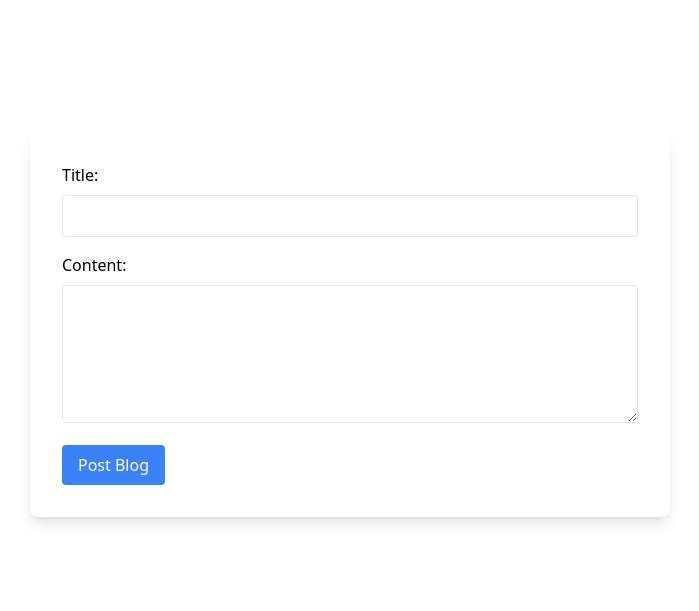
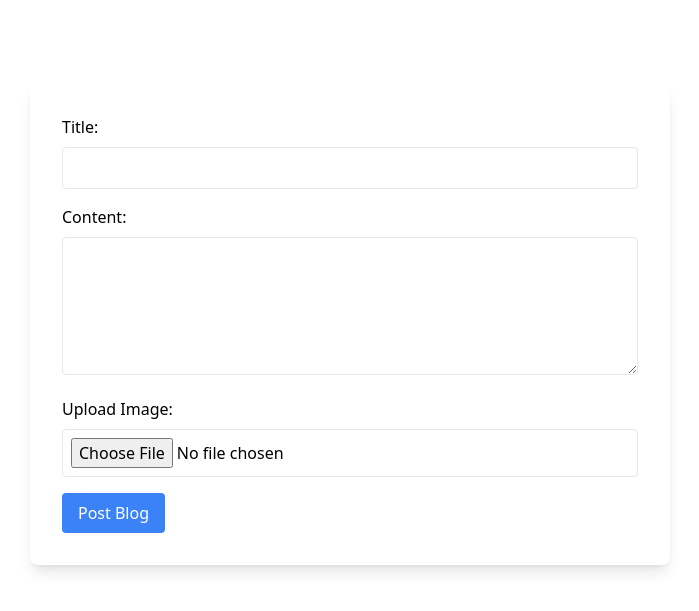
Before and after one commit to saradjung/BlogSite, a Django app: page /postblog/ in a window 1280 px wide. Shown: the part 76-687 px from the top of the page, without its empty margins (290-989 px from the left). Run offline with Django 5.2, Linux system fonts and the light colour scheme; a user stored in the database is signed in; some libraries are stand-ins or nearby versions.

Commit message:
Implement image upload functionality

```diff
--- a/blog_project/blog/models.py
+++ b/blog_project/blog/models.py
@@ -7,6 +7,7 @@ class Post(models.Model):
     author=models.CharField(max_length=100)
     created_at=models.DateTimeField(auto_now_add=True)
     updated_at=models.DateTimeField(auto_now=True)
+    image = models.ImageField(upload_to='blog_images/', null=True, blank=True)
 
     def __str__(self):
         return self.title
--- a/blog_project/blog/templates/postblog.html
+++ b/blog_project/blog/templates/postblog.html
@@ -1,7 +1,7 @@
 {% extends 'base.html' %}
 {% block content %}
 <div class="flex justify-center items-center min-h-screen">
-    <form method="POST" class="bg-white p-8 shadow-lg rounded-lg w-1/2">
+    <form method="POST" enctype="multipart/form-data" class="bg-white p-8 shadow-lg rounded-lg w-1/2">
         {% csrf_token %}
         <label class="block mb-2">Title:</label>
         <input type="text" name="title" class="w-full p-2 border rounded mb-4" required>
@@ -9,6 +9,9 @@
         <label class="block mb-2">Content:</label>
         <textarea name="content" class="w-full p-2 border rounded mb-4" rows="5" required></textarea>
 
+        <label class="block mb-2">Upload Image:</label>
+        <input type="file" name="image" class="w-full p-2 border rounded mb-4">
+
         <button type="submit" class="bg-blue-500 text-white px-4 py-2 rounded">Post Blog</button>
     </form>
 </div>
--- a/blog_project/blog/templates/singleblog.html
+++ b/blog_project/blog/templates/singleblog.html
@@ -12,6 +12,9 @@
     </p>
 
     <hr class="my-4">
+    {% if post.image %}
+        <img src="{{ post.image.url }}" alt="Blog Image" class="w-full h-auto rounded-lg shadow-md mt-4">
+    {% endif %}
 
     <p class="text-lg text-gray-700 mt-4">
         {{ post.content }}
--- a/blog_project/blog/views.py
+++ b/blog_project/blog/views.py
@@ -20,9 +20,10 @@ def postBlog(request):
     if request.method == 'POST':
         title = request.POST['title']
         content = request.POST['content']
+        image = request.FILES.get('image')
         author = request.user
         if title and content:
-            Post.objects.create(title=title, content=content, author=author)
+            Post.objects.create(title=title, content=content, author=author, image=image)
             return redirect('home')
     return render(request, 'postblog.html')
 
--- a/blog_project/blog_project/settings.py
+++ b/blog_project/blog_project/settings.py
@@ -11,6 +11,7 @@ https://docs.djangoproject.com/en/5.1/ref/settings/
 """
 
 from pathlib import Path
+import os
 
 # Build paths inside the project like this: BASE_DIR / 'subdir'.
 BASE_DIR = Path(__file__).resolve().parent.parent
@@ -122,3 +123,6 @@ STATIC_URL = 'static/'
 # https://docs.djangoproject.com/en/5.1/ref/settings/#default-auto-field
 
 DEFAULT_AUTO_FIELD = 'django.db.models.BigAutoField'
+
+MEDIA_URL = '/media/'
+MEDIA_ROOT = os.path.join(BASE_DIR, 'media')
--- a/blog_project/blog_project/urls.py
+++ b/blog_project/blog_project/urls.py
@@ -16,8 +16,10 @@ Including another URLconf
 """
 from django.contrib import admin
 from django.urls import path, include
+from django.conf import settings
+from django.conf.urls.static import static
 
 urlpatterns = [
     path('admin/', admin.site.urls),
     path('', include('blog.urls')),
-]
+] + static(settings.MEDIA_URL, document_root=settings.MEDIA_ROOT)
```
Also changed, not shown: blog_project/blog/migrations/0002_post_image.py (added), blog_project/db.sqlite3, blog_project/media/blog_images/Screenshot_2023-11-25_161243.png (added), blog_project/media/blog_images/cat.jpeg (added).
